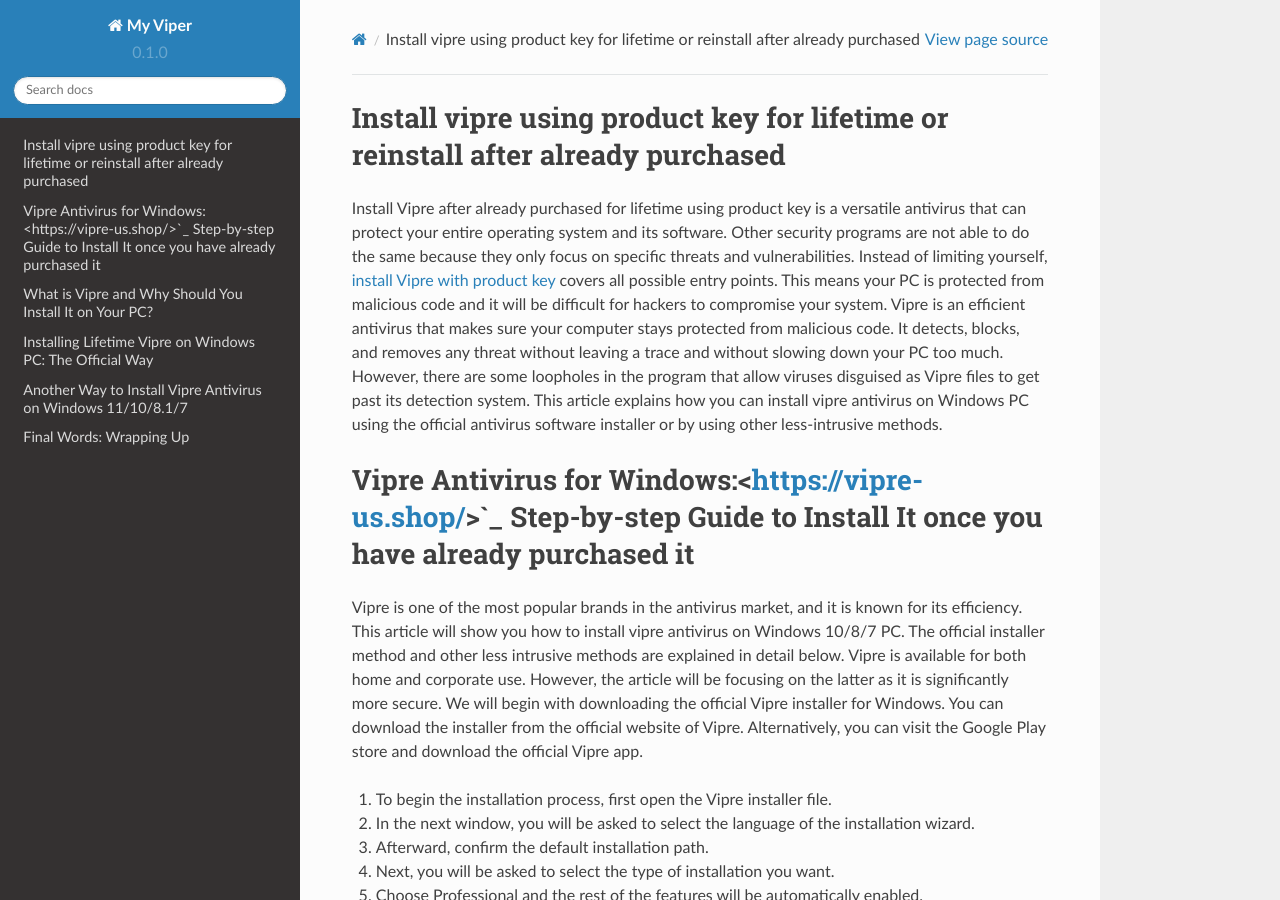
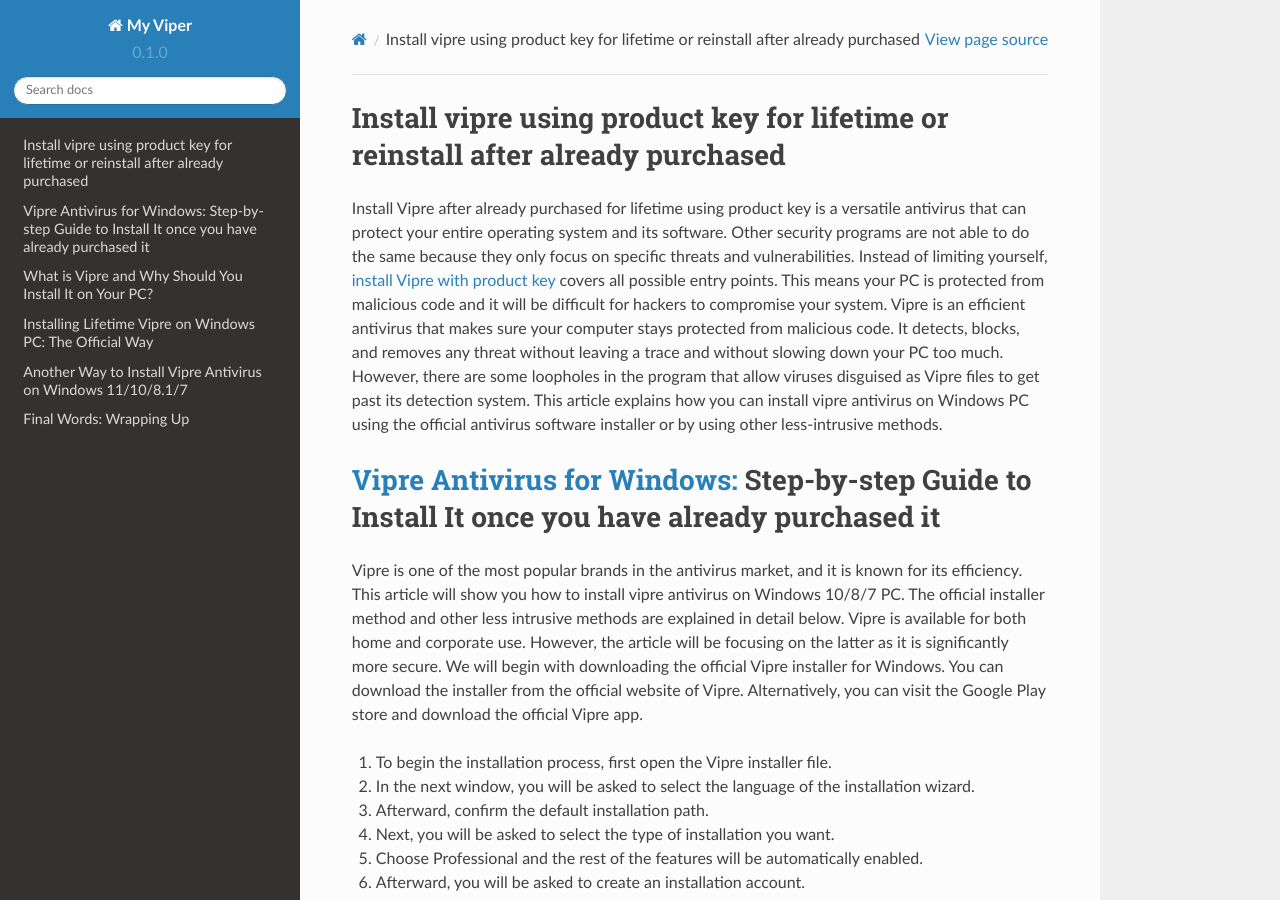
Before and after one commit to marshall85999/vipar, a Sphinx documentation site: the page built from docs/source/index.rst, in a window 1280 px wide and 900 px high. Built offline with Sphinx 7.4.7 and the Read the Docs theme 2.0.0, drawn with Linux system fonts in a browser that asks for light colours.

Commit message:
Update index.rst

```diff
--- a/docs/source/index.rst
+++ b/docs/source/index.rst
@@ -7,7 +7,7 @@
 
 Install Vipre after already purchased for lifetime using product key is a versatile antivirus that can protect your entire operating system and its software. Other security programs are not able to do the same because they only focus on specific threats and vulnerabilities. Instead of limiting yourself, `install Vipre with product key <https://successvipr.shop/>`_ covers all possible entry points. This means your PC is protected from malicious code and it will be difficult for hackers to compromise your system. Vipre is an efficient antivirus that makes sure your computer stays protected from malicious code. It detects, blocks, and removes any threat without leaving a trace and without slowing down your PC too much. However, there are some loopholes in the program that allow viruses disguised as Vipre files to get past its detection system. This article explains how you can install vipre antivirus on Windows PC using the official antivirus software installer or by using other less-intrusive methods.
 
-Vipre Antivirus for Windows:<https://vipre-us.shop/>`_ Step-by-step Guide to Install It once you have already purchased it
+`Vipre Antivirus for Windows: <https://vipre-us.shop/>`_  Step-by-step Guide to Install It once you have already purchased it
 ===================================
 
 Vipre is one of the most popular brands in the antivirus market, and it is known for its efficiency. This article will show you how to install vipre antivirus on Windows 10/8/7 PC. The official installer method and other less intrusive methods are explained in detail below. Vipre is available for both home and corporate use. However, the article will be focusing on the latter as it is significantly more secure. We will begin with downloading the official Vipre installer for Windows. You can download the installer from the official website of Vipre. Alternatively, you can visit the Google Play store and download the official Vipre app.
```
